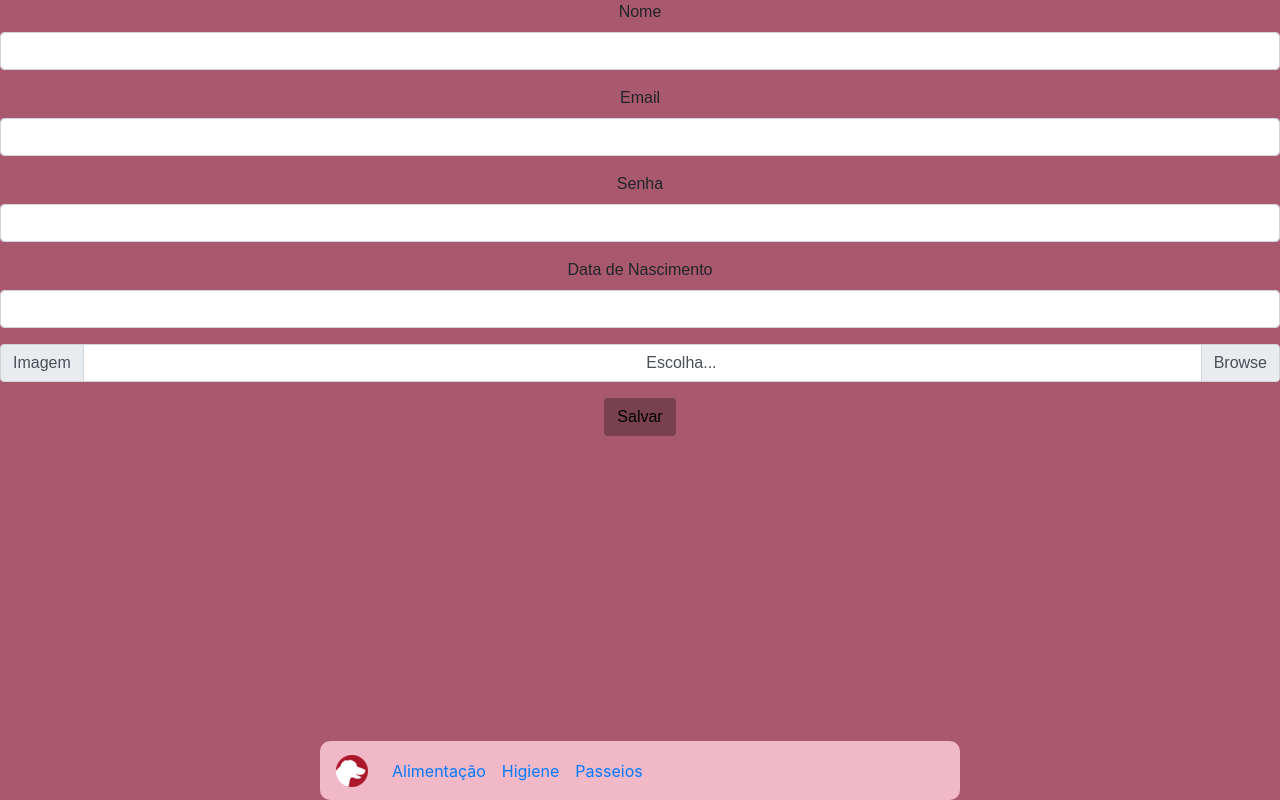
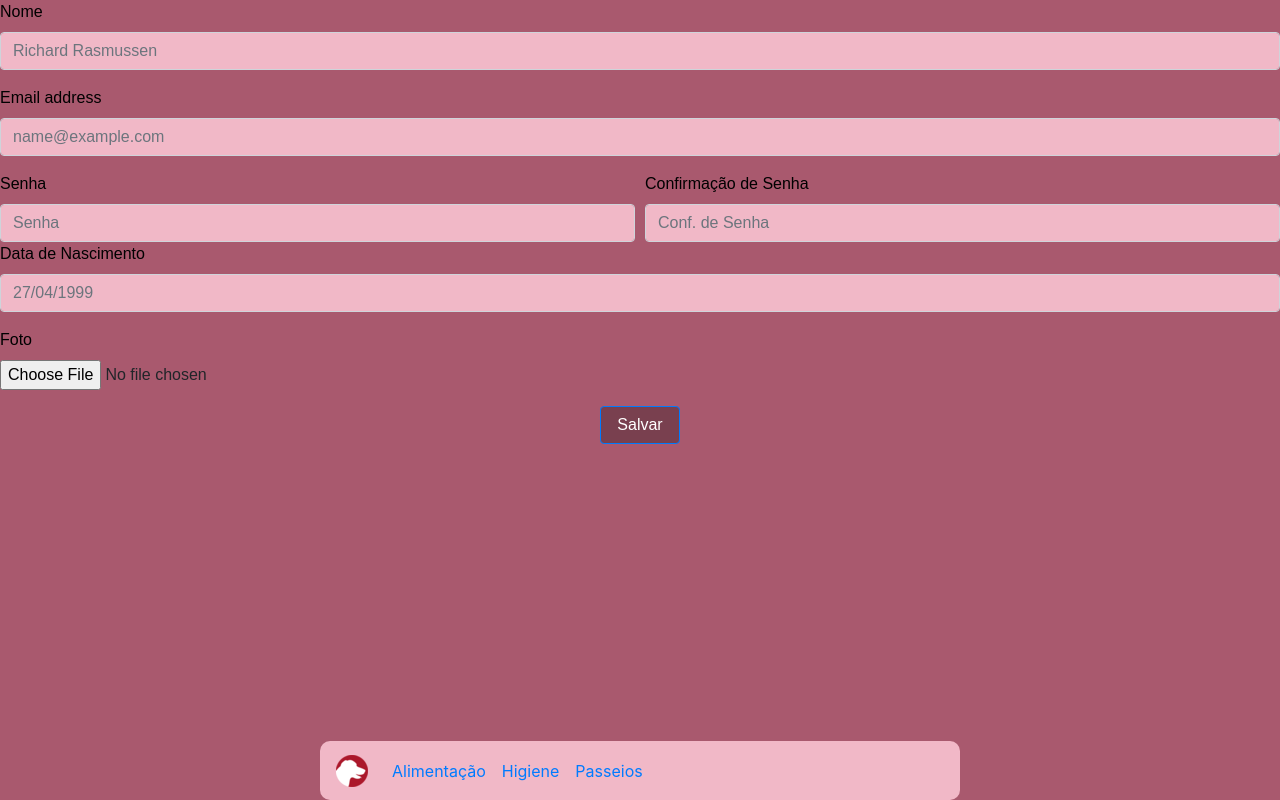
Before and after one commit to Lucs1590/Pet, an Angular app: page /new-dono in a window 1280 px wide. Built offline with nearby package versions, Linux system fonts and the light colour scheme.

Commit message:
Finalização da pagina de cadastro de dono

```diff
--- a/src/app/alimentacao/alimentacao.component.css
+++ b/src/app/alimentacao/alimentacao.component.css
@@ -94,7 +94,8 @@ h1{
     border: none;
     cursor:pointer;
     overflow: hidden;
-    outline:none;
+	outline:none;
+	box-shadow: 0 0 0;
 	position: absolute;
     right: 0;
 }
--- a/src/app/cadastro-dono/cadastro-dono.component.css
+++ b/src/app/cadastro-dono/cadastro-dono.component.css
@@ -1,7 +1,28 @@
 #divPrincipal{
-    text-align:center;
     background-color:#A9596E;
     min-height: 100%;
     width: 100%;
     font-family: Arial, Helvetica, sans-serif;
 }
+
+label{
+    color: black;
+}
+
+input[type="text"], input[type="email"], input[type="password"] {
+    color: black;
+    background-color : #F1B8C7;
+}
+
+#divSalvar{
+	position: absolute;
+	width: 5rem;
+	left: 50%;
+	margin-left: -2.5rem;
+}
+
+#btnSalvar{
+    background-color: #79404F;
+    text-align: center;
+    width: 5rem;
+}
--- a/src/app/cadastro-dono/cadastro-dono.component.html
+++ b/src/app/cadastro-dono/cadastro-dono.component.html
@@ -1,32 +1,33 @@
 <div id="divPrincipal">
     <form> <!-- (ngSubmit)="salvar()" -->
         <div class="form-group">
-        <label>Nome</label>
-        <input type="text" class="form-control" name="nome">  <!-- [(ngModel)]="bebida.Bebida" -->
+            <label for="nome">Nome</label>
+            <input type="text" class="form-control" name="nome" id="nome" placeholder="Richard Rasmussen" required>  <!-- [(ngModel)]="bebida.Bebida" -->
         </div>
         <div class="form-group">
-        <label>Email</label>
-        <input type="text" class="form-control" name="email">
+            <label for="email">Email address</label>
+            <input type="email" class="form-control" id="email" placeholder="name@example.com" required>
+        </div>
+        <div class="form-row">
+            <div class="col">
+                <label for="senha">Senha</label>
+                <input type="password" class="form-control" id="senha" placeholder="Senha" required>
+            </div>
+            <div class="col">
+                <label for="confsenha">Confirmação de Senha</label>
+                <input type="password" class="form-control" id="confsenha" placeholder="Conf. de Senha" required>
+            </div>
         </div>
         <div class="form-group">
-        <label>Senha</label>
-        <input type="text" class="form-control" name="senha">
+                <label for="dtaNasc">Data de Nascimento</label>
+                <input type="text" class="form-control" name="dtaNasc" id="dtaNasc" placeholder="27/04/1999" required>  <!-- [(ngModel)]="bebida.Bebida" -->
         </div>
         <div class="form-group">
-        <label>Data de Nascimento</label>
-        <input type="text" class="form-control" name="dtnasc">
+            <label for="img">Foto</label>
+            <input type="file" class="form-control-file" id="img">
         </div>
-
-      <div class="input-group mb-3">
-      <div class="input-group-prepend">
-        <span class="input-group-text">Imagem</span>
+        <div class="form-group" id="divSalvar">
+            <button type="button" class="btn btn-primary" id="btnSalvar">Salvar</button>
         </div>
-      <div class="custom-file">
-        <input type="file" class="custom-file-input" id="avatar" (change)="onFileChange($event)" #fileInput>
-        <label class="custom-file-label" for="inputGroupFile01">Escolha...</label>
-      </div>
-    </div>
-
-    <button type="button" class="btn" style="background-color: #79404F;">Salvar</button>
   </form>
   </div>
```
Lines whose indentation alone changed are shown as unchanged.
